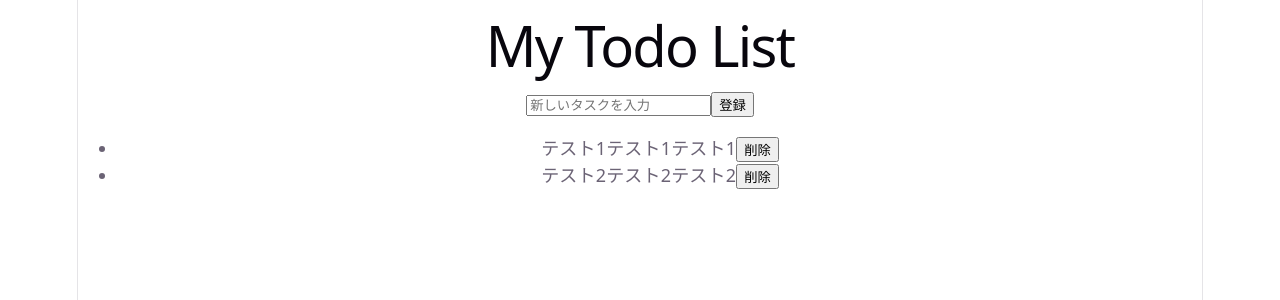
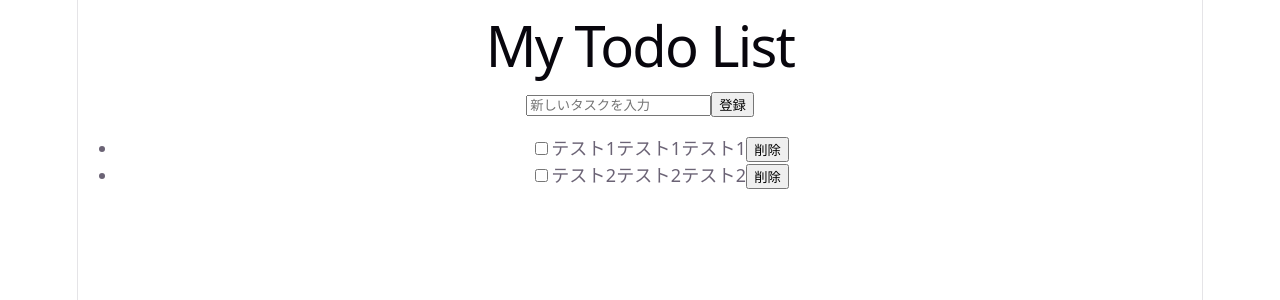
Before and after one commit to kucd1230/my-todo-app, a React (Vite) app: page / in a window 1280 px wide. Shown: the top 300 px of the page. Built offline with nearby package versions, Linux system fonts and the light colour scheme.

Commit message:
feat: タスクの完了切り替え機能の追加＋ID生成を8桁のランダムな数字になるように修正

```diff
--- a/src/App.tsx
+++ b/src/App.tsx
@@ -11,12 +11,12 @@ function App() {
   // タスクの一覧を一時保持する(初期値は2つのタスクが入った配列)
   const [todos, setTodos] = useState<Todo[]>(
     [
-      {id: 1, text: "テスト1テスト1テスト1"},
-      {id: 2, text: "テスト2テスト2テスト2"}
+      {id: 1, text: "テスト1テスト1テスト1", isCompleted: false},
+      {id: 2, text: "テスト2テスト2テスト2", isCompleted: false}
     ]
   )
 
-  // 入力欄に文字が入力されたときd
+  // 入力欄に文字が入力されたとき
   const handleInputChange = (e: ChangeEvent<HTMLInputElement>) => {
     setInputText(e.target.value)
   }
@@ -24,20 +24,48 @@ function App() {
   // ｢追加｣ボタンがクリックされたとき
   const handleAddTodo = () => {
     if (inputText.trim() === "") return
+
+    // 8桁の一意となるIdを作成する
+    const generateUniqueId = (currentTodos: Todo[]): number => {
+      while (true) {
+        const randomId = Math.floor(10000000 + Math.random() * 90000000);
+        const isUnique = currentTodos.some(t => t.id === randomId) ? false : true; // randomIdが既に存在していないかの確認
+        if (isUnique) return randomId;
+      }
+    }
+
     // 新しいタスクを作る
     const newTodo: Todo = {
-      id: Date.now(),
-      text: inputText
+      id: generateUniqueId(todos),
+      text: inputText,
+      isCompleted: false
     }
 
     // タスク一覧のステート更新関数を使って新しいタスクをセットし、入力欄のステートを空にする
     setTodos([...todos, newTodo])
+    debugger;
     setInputText("")
+  }
+
+  // チェックボックスにチェックが入ったとき
+  const handleToggleTodo = (id: number) => {
+    const updatedTodos = todos.map(t => {
+      if (t.id === id) {
+        return {
+          ...t,
+          isCompleted: t.isCompleted ? false : true
+        }
+      }
+
+      return t
+    })
+
+    setTodos(updatedTodos)
   }
 
   // 「削除」ボタンがクリックされたとき
   const handleDeleteTodo = (id: number) => {
-    const filterTodos = todos.filter(todo => todo.id !== id)
+    const filterTodos = todos.filter(t => t.id !== id)
     setTodos(filterTodos)
   }
 
@@ -48,7 +76,7 @@ function App() {
       {/* タスク入力エリア */}
       <TodoInput inputText={inputText} onInputChange={handleInputChange} onAddTodo={handleAddTodo}/>
       {/* タスク一覧エリア */}
-      <TodoList todos={todos} onDeleteTodo={handleDeleteTodo}/>
+      <TodoList todos={todos} onDeleteTodo={handleDeleteTodo} oncheckedTodo={handleToggleTodo}/>
     </div>
   )
 }
--- a/src/TodoTypes.ts
+++ b/src/TodoTypes.ts
@@ -2,4 +2,5 @@
 export interface Todo {
   id: number;
   text: string;
+  isCompleted: boolean;
 }
--- a/src/components/TodoList.tsx
+++ b/src/components/TodoList.tsx
@@ -4,17 +4,22 @@ import type { Todo } from '../TodoTypes'
 interface TodoListProps {
   todos: Todo[];
   onDeleteTodo: (id: number) => void;
+  oncheckedTodo: (id: number) => void;
 }
 
-function TodoList({ todos, onDeleteTodo }: TodoListProps) {
+function TodoList({ todos, onDeleteTodo, oncheckedTodo }: TodoListProps) {
   const handleDeleteTodo = onDeleteTodo;
+  const handleToggleTodo = oncheckedTodo;
 
   return (
-    <ul>
+    <ul className="todo-list">
       {todos.map(t => (
-        <li key={t.id}>
-          <span>{t.text}</span>
-          <button onClick={() => handleDeleteTodo(t.id)}>削除</button>
+        <li key={t.id} className="todo-list__item">
+          <label htmlFor="">
+            <input type="checkbox" className="todo-list__checkbox" checked={t.isCompleted} onChange={() => handleToggleTodo(t.id)} name="" id="" />
+            <span className={`todo-list__text${t.isCompleted ? ' --completed' : ''}`}>{t.text}</span>
+          </label>
+          <button className="todo-list__delete-btn" onClick={() => handleDeleteTodo(t.id)}>削除</button>
         </li>
       ))}
     </ul>
```
